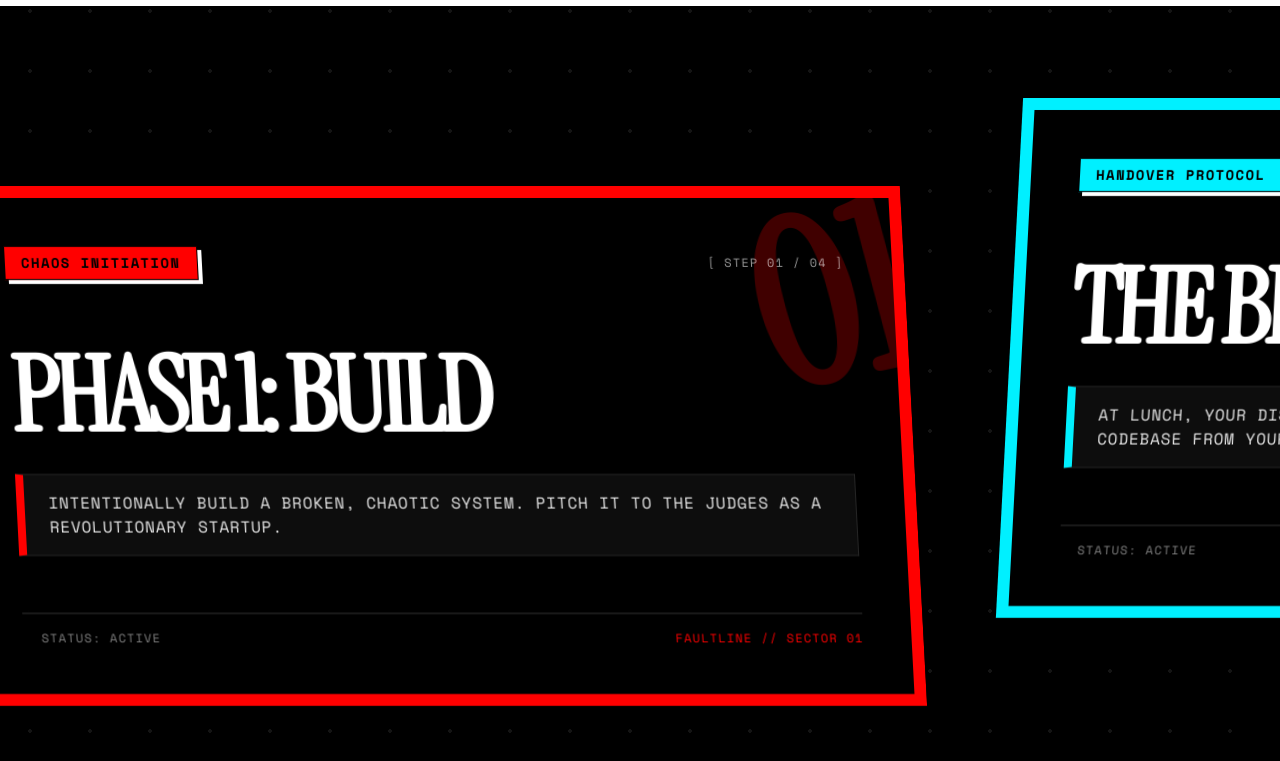
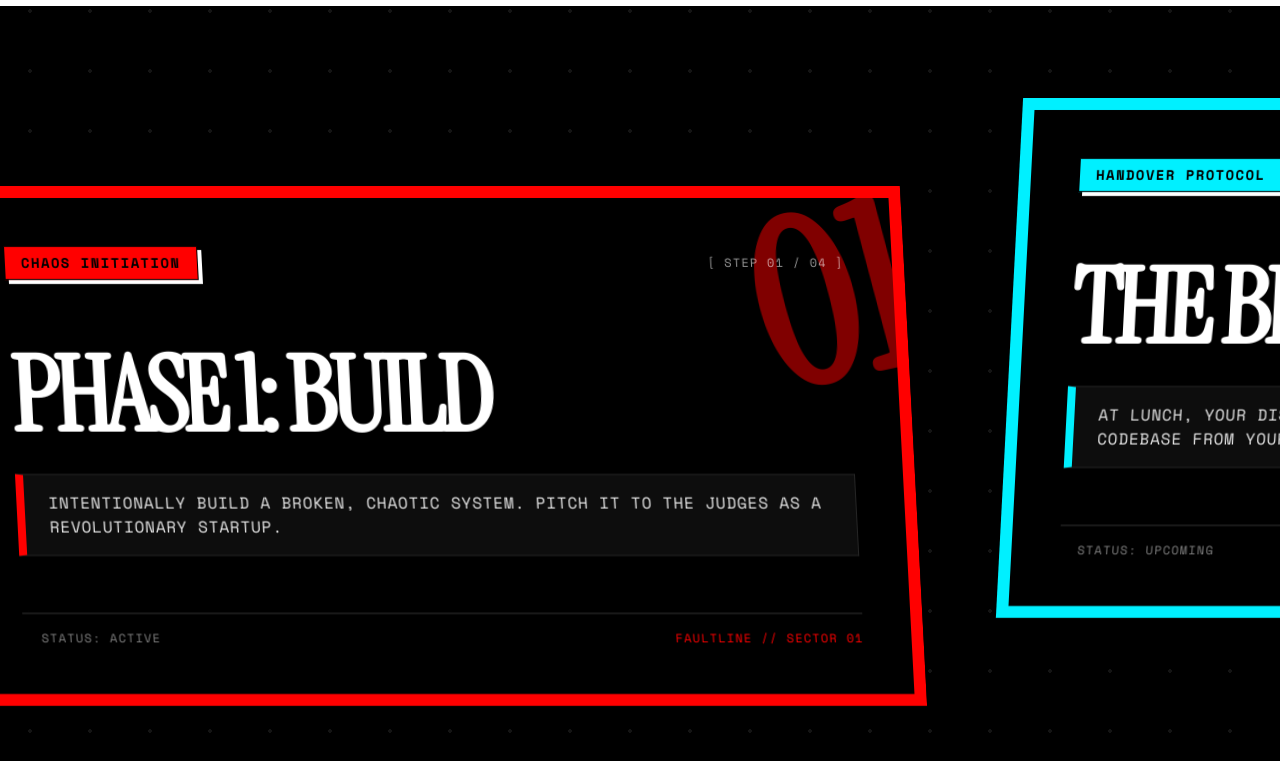
Before and after one commit to CodeThread386/FaultLine, a Next.js app: page / in a window 1280 px wide. Shown: the part 1159-1920 px from the top of the page. Built offline with nearby package versions, Linux system fonts and the light colour scheme; no server answers.

Commit message:
UPDATE: pipeline nums opacity, fixed sidebar navbar, text visibility

```diff
--- a/app/dashboard/DashboardHome.module.css
+++ b/app/dashboard/DashboardHome.module.css
@@ -12,8 +12,8 @@
   --home-bg: #0a0a0a;
   --home-text: #f5f5f0;
   --home-muted: #8a8a84;
-  --home-red: #ff2318;
-  --home-cyan: #00e0ff;
+  --home-red: #ff0000;
+  --home-cyan: #00ffff;
   min-height: 100%;
   background-color: var(--home-bg) !important;
   background-image:
--- a/app/page.jsx
+++ b/app/page.jsx
@@ -3,7 +3,7 @@ import Link from "next/link";
 import { MoveRight } from "lucide-react";
 import HeroMask from "@/components/landing/HeroMask";
 import VelocityMarquee from "@/components/landing/VelocityMarquee";
-import HorizontalScroll from "@/components/landing/HorizontalScroll";
+import Pipeline from "@/components/landing/Pipeline";
 import TesseractSvg from "@/components/landing/TesseractSvg";
 import InfiniteZoom from "@/components/landing/InfiniteZoom";
 import MagneticButton from "@/components/landing/MagneticButton";
@@ -19,7 +19,8 @@ const FEATURES = [
     badgeBg: "bg-[#ff0000] text-black",
     borderColor: "border-[#ff0000]",
     numColor: "text-[#ff0000]",
-    accentBorder: "border-l-[#ff0000]"
+    accentBorder: "border-l-[#ff0000]",
+    status: "ACTIVE"
   },
   {
     title: "THE BLIND SWAP",
@@ -31,7 +32,8 @@ const FEATURES = [
     badgeBg: "bg-[#00f0ff] text-black",
     borderColor: "border-[#00f0ff]",
     numColor: "text-[#00f0ff]",
-    accentBorder: "border-l-[#00f0ff]"
+    accentBorder: "border-l-[#00f0ff]",
+    status: "ACTIVE"
   },
   {
     title: "PHASE 2: REDEMPTION",
@@ -43,7 +45,8 @@ const FEATURES = [
     badgeBg: "bg-[#ff0000] text-black",
     borderColor: "border-[#ff0000]",
     numColor: "text-[#ff0000]",
-    accentBorder: "border-l-[#ff0000]"
+    accentBorder: "border-l-[#ff0000]",
+    status: "ACTIVE"
   },
   {
     title: "THE JUDGEMENT",
@@ -55,7 +58,8 @@ const FEATURES = [
     badgeBg: "bg-[#00f0ff] text-black",
     borderColor: "border-[#00f0ff]",
     numColor: "text-[#00f0ff]",
-    accentBorder: "border-l-[#00f0ff]"
+    accentBorder: "border-l-[#00f0ff]",
+    status: "ACTIVE"
   }
 ];
 
@@ -79,65 +83,7 @@ export default function Home() {
       </section>
 
       {/* SECTION 3: HORIZONTAL PIPELINE */}
-      <HorizontalScroll>
-        <div className="w-[100vw] h-full flex flex-col justify-center px-12 md:px-32 shrink-0">
-          <h2 className="fl-display text-[15vw] tracking-tighter z-10 animate-shake relative">
-            <span className="text-[#ff0000]">THE </span>
-            <br />
-            PIPELINE
-          </h2>
-
-          <p className="text-base md:text-lg font-display font-black uppercase max-w-4xl mt-12 border-l-[16px] border-[#00f0ff] pl-8 text-white bg-transparent/60 backdrop-blur-md p-6 border-y border-r border-[#00f0ff]/30">
-            Two phases. <span className="text-[#ff0000]">Complete architectural handover.</span> <span className="text-[#00f0ff]">No mercy.</span>
-          </p>
-        </div>
-
-        {FEATURES.map((feature, i) => (
-          <div key={i} className={`w-[95vw] md:w-[75vw] h-[65vh] shrink-0 flex items-center justify-center relative group transform ${feature.offset} ${i % 2 === 0 ? 'skew-x-3' : '-skew-x-3'} transition-transform duration-300 hover:scale-[1.02]`}>
-            <div className={`border-[12px] ${feature.borderColor} p-8 md:p-12 w-full h-full flex flex-col justify-between relative z-10 bg-transparent/90 backdrop-blur-md overflow-hidden`}>
-              {/* Tag / Badge Header */}
-              <div className="flex justify-between items-center z-10">
-                <span className={`${feature.badgeBg} font-mono font-black text-xs md:text-sm px-4 py-1.5 uppercase tracking-widest border border-black shadow-[4px_4px_0_0_#ffffff]`}>
-                  {feature.tag}
-                </span>
-                <span className="font-mono text-xs text-white/60 tracking-widest">
-                  [ STEP 0{i + 1} / 04 ]
-                </span>
-              </div>
-
-              {/* Giant Watermark Number */}
-              <div
-                className={`text-[12rem] md:text-[14rem] font-display font-black ${feature.numColor} opacity-25 absolute top-[-4rem] right-[-1rem] pointer-events-none select-none transform -rotate-12`}
-              >
-                0{i + 1}
-              </div>
-
-              <div className="mt-8 z-10">
-                <h3 className="fl-display text-[4rem] md:text-[6.5rem] text-white leading-[0.85] mb-8 group-hover:translate-x-2 transition-transform">
-                  {feature.title}
-                </h3>
-                <p className={`text-sm md:text-base font-mono uppercase tracking-wider text-white/90 border-l-8 ${feature.accentBorder} pl-6 bg-white/5 py-4 pr-4 border-y border-r border-white/10`}>
-                  {feature.desc}
-                </p>
-              </div>
-
-              {/* Bottom Cyber Bar */}
-              <div className="flex justify-between items-center z-10 border-t border-white/20 pt-4 mt-4 font-mono text-xs uppercase tracking-widest text-white/50">
-                <span className="flex items-center gap-2">
-                  <span className="w-2.5 h-2.5 rounded-full animate-ping" style={{ backgroundColor: feature.color }} />
-                  STATUS: ACTIVE
-                </span>
-                <span style={{ color: feature.color }}>FAULTLINE // SECTOR 0{i + 1}</span>
-              </div>
-
-            </div>
-          </div>
-        ))}
-      </HorizontalScroll>
-      {/* SECTION 3: PARALLAX CRASH */}
-      {/* <section className="relative z-10 mb-16 w-full overflow-hidden">
-        <ParallaxCrash />
-      </section> */}
+      <Pipeline />
 
       {/* SECTION 4: BOTTOM VELOCITY MARQUEE */}
       <section className="relative z-10 w-[110vw] ml-[-5vw] py-4 bg-transparent transform -skew-y-3 overflow-hidden">
@@ -195,7 +141,7 @@ export default function Home() {
 
                 <div className="flex flex-col border-b-4 border-white/20">
                   <div className="flex items-center py-8 border-t-4 border-white/20 hover:bg-white hover:text-black transition-colors px-4 -mx-4 group cursor-crosshair">
-                    <span className="fl-display text-5xl md:text-7xl w-32 md:w-48 shrink-0 group-hover:scale-110 transition-transform origin-left">08:00</span>
+                    <span className="fl-display text-5xl md:text-7xl w-32 md:w-48 shrink-0 group-hover:text-black group-hover:scale-110 transition-transform origin-left">08:00</span>
                     <span className="font-mono text-xl md:text-3xl font-black uppercase tracking-tighter">PHASE 1 BEGINS</span>
                   </div>
                   <div className="flex items-center py-8 border-t-4 border-white/20 hover:bg-white hover:text-black transition-colors px-4 -mx-4 group cursor-crosshair">
@@ -203,7 +149,7 @@ export default function Home() {
                     <span className="font-mono text-xl md:text-3xl font-black uppercase tracking-tighter">THE SWAP (LUNCH)</span>
                   </div>
                   <div className="flex items-center py-8 border-t-4 border-white/20 hover:bg-white hover:text-black transition-colors px-4 -mx-4 group cursor-crosshair">
-                    <span className="fl-display text-5xl md:text-7xl w-32 md:w-48 shrink-0 group-hover:scale-110 transition-transform origin-left">14:00</span>
+                    <span className="fl-display text-5xl md:text-7xl w-32 md:w-48 shrink-0 group-hover:text-black group-hover:scale-110 transition-transform origin-left">14:00</span>
                     <span className="font-mono text-xl md:text-3xl font-black uppercase tracking-tighter">PHASE 2 BEGINS</span>
                   </div>
                   <div className="flex items-center py-8 border-t-4 border-white/20 hover:bg-white hover:text-black transition-colors px-4 -mx-4 group cursor-crosshair">
--- a/components/landing/MagneticButton.jsx
+++ b/components/landing/MagneticButton.jsx
@@ -31,7 +31,7 @@ export default function MagneticButton({ children, className, onClick }) {
       className={cn("relative z-20 overflow-hidden group", className)}
     >
       <div className="absolute inset-0 bg-white transform translate-y-[101%] group-hover:translate-y-0 transition-transform duration-300 ease-out z-0"></div>
-      <span className="relative z-10 mix-blend-difference group-hover:text-black transition-colors duration-300 block">
+      <span className="relative z-10 text-white group-hover:text-black transition-colors duration-300 block">
         {children}
       </span>
     </motion.button>
--- /dev/null
+++ b/components/landing/Pipeline.jsx
@@ -0,0 +1,155 @@
+"use client";
+
+import HorizontalScroll from "./HorizontalScroll";
+import { useEffect, useState } from "react";
+
+const DEFAULT_FEATURES = [
+  {
+    title: "PHASE 1: BUILD",
+    tag: "CHAOS INITIATION",
+    desc: "Intentionally build a broken, chaotic system. Pitch it to the judges as a revolutionary startup.",
+    offset: "translate-y-[6vh]",
+    color: "#ff0000",
+    badgeBg: "bg-[#ff0000] text-black",
+    borderColor: "border-[#ff0000]",
+    numColor: "text-[#ff0000]",
+    accentBorder: "border-l-[#ff0000]",
+    status: "ACTIVE",
+  },
+  {
+    title: "THE BLIND SWAP",
+    tag: "HANDOVER PROTOCOL",
+    desc: "At lunch, your disaster is taken away. You inherit another team's cursed codebase from your track.",
+    offset: "translate-y-[-5vh]",
+    color: "#00f0ff",
+    badgeBg: "bg-[#00f0ff] text-black",
+    borderColor: "border-[#00f0ff]",
+    numColor: "text-[#00f0ff]",
+    accentBorder: "border-l-[#00f0ff]",
+    status: "UPCOMING",
+  },
+  {
+    title: "PHASE 2: REDEMPTION",
+    tag: "SYSTEM REBUILD",
+    desc: "Diagnose their mess, debug their traps, and rebuild the system from the ground up cleanly.",
+    offset: "translate-y-[6vh]",
+    color: "#ff0000",
+    badgeBg: "bg-[#ff0000] text-black",
+    borderColor: "border-[#ff0000]",
+    numColor: "text-[#ff0000]",
+    accentBorder: "border-l-[#ff0000]",
+    status: "UPCOMING",
+  },
+  {
+    title: "THE JUDGEMENT",
+    tag: "FINAL VERDICT",
+    desc: "Present your full arc. Phase 1 and Phase 2 are independent competitions—everyone has a shot.",
+    offset: "translate-y-[-6vh]",
+    color: "#00f0ff",
+    badgeBg: "bg-[#00f0ff] text-black",
+    borderColor: "border-[#00f0ff]",
+    numColor: "text-[#00f0ff]",
+    accentBorder: "border-l-[#00f0ff]",
+    status: "UPCOMING",
+  },
+];
+
+export default function Pipeline() {
+  const [features, setFeatures] = useState(DEFAULT_FEATURES);
+
+  useEffect(() => {
+    async function fetchStatus() {
+      try {
+        const res = await fetch(`${process.env.NEXT_PUBLIC_API_URL}/phases`);
+        const data = await res.json();
+
+        setFeatures(prev =>
+          prev.map((item, index) => ({
+            ...item,
+            status: data[index]?.status ?? item.status,
+          }))
+        );
+      } catch (err) {
+        console.log(err);
+      }
+    }
+
+    fetchStatus();
+  }, []);
+
+  return (
+    <HorizontalScroll>
+
+      <div className="w-[100vw] h-full flex flex-col justify-center px-12 md:px-32 shrink-0">
+        <h2 className="fl-display text-[15vw] tracking-tighter z-10 animate-shake relative">
+          <span className="text-[#ff0000]">THE </span>
+          <br />
+          PIPELINE
+        </h2>
+
+        <p className="text-base md:text-lg font-display font-black uppercase max-w-4xl mt-12 border-l-[16px] border-[#00f0ff] pl-8 text-white bg-transparent/60 backdrop-blur-md p-6 border-y border-r border-[#00f0ff]/30">
+          Two phases.{" "}
+          <span className="text-[#ff0000]">
+            Complete architectural handover.
+          </span>{" "}
+          <span className="text-[#00f0ff]">
+            No mercy.
+          </span>
+        </p>
+      </div>
+
+
+      {features.map((feature, i) => (
+        <div
+          key={i}
+          className={`w-[95vw] md:w-[75vw] h-[65vh] shrink-0 flex items-center justify-center relative group transform ${feature.offset} ${i % 2 === 0 ? "skew-x-3" : "-skew-x-3"} transition-transform duration-300 hover:scale-[1.02]`}
+        >
+
+          <div className={`border-[12px] ${feature.borderColor} p-8 md:p-12 w-full h-full flex flex-col justify-between relative z-10 bg-transparent/90 backdrop-blur-md overflow-hidden`}>
+
+            <div className="flex justify-between items-center z-10">
+              <span className={`${feature.badgeBg} font-mono font-black text-xs md:text-sm px-4 py-1.5 uppercase tracking-widest border border-black shadow-[4px_4px_0_0_#ffffff]`}>
+                {feature.tag}
+              </span>
+
+              <span className="font-mono text-xs text-white/60 tracking-widest">
+                [ STEP 0{i + 1} / 04 ]
+              </span>
+            </div>
+
+
+            <div className={`text-[12rem] md:text-[14rem] font-display font-black ${feature.numColor} opacity-50 absolute top-[-4rem] right-[-1rem] pointer-events-none select-none transform -rotate-12`}>
+              0{i + 1}
+            </div>
+
+
+            <div className="mt-8 z-10">
+              <h3 className="fl-display text-[4rem] md:text-[6.5rem] text-white leading-[0.85] mb-8 group-hover:translate-x-2 transition-transform">
+                {feature.title}
+              </h3>
+
+              <p className={`text-sm md:text-base font-mono uppercase tracking-wider text-white/90 border-l-8 ${feature.accentBorder} pl-6 bg-white/5 py-4 pr-4 border-y border-r border-white/10`}>
+                {feature.desc}
+              </p>
+            </div>
+
+
+            <div className="flex justify-between items-center z-10 border-t border-white/20 pt-4 mt-4 font-mono text-xs uppercase tracking-widest text-white/50">
+              <span className="flex items-center gap-2">
+                <span className="w-2.5 h-2.5 rounded-full animate-ping" style={{ backgroundColor: feature.color }} />
+                STATUS: {feature.status}
+              </span>
+
+              <span style={{ color: feature.color }}>
+                FAULTLINE // SECTOR 0{i + 1}
+              </span>
+            </div>
+
+          </div>
+
+        </div>
+      ))}
+
+    </HorizontalScroll>
+  );
+}
```
Also changed, not shown: components/participant/DashboardShell.jsx (+4 -4 lines).
